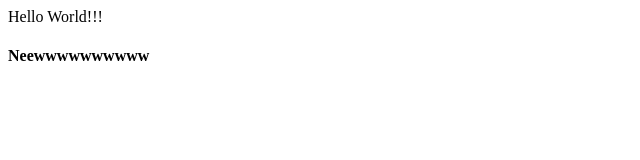
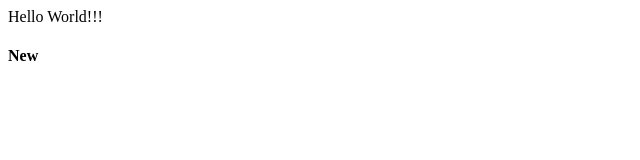
Before and after one commit to ArtakArmeniStepanyan/lessons, a plain HTML site: page index.html in a window 1280 px wide. Shown: the whole page, without its empty margins (0-640 px from the left). Drawn offline with Linux system fonts and the light colour scheme.

Commit message:
testing branch2

```diff
--- a/index.html
+++ b/index.html
@@ -8,6 +8,6 @@
 </head>
 <body>
     Hello World!!!
-    <h4>Neewwwwwwwwww</h4>
+    <h4>New</h4>
 </body>
 </html>
```
